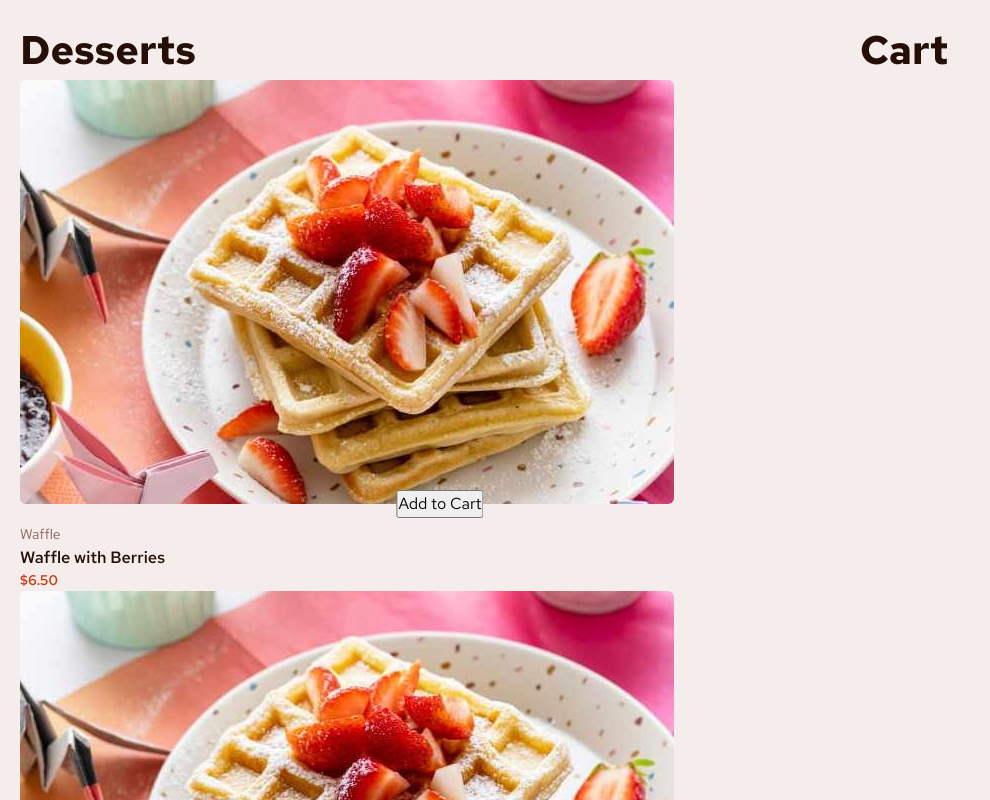
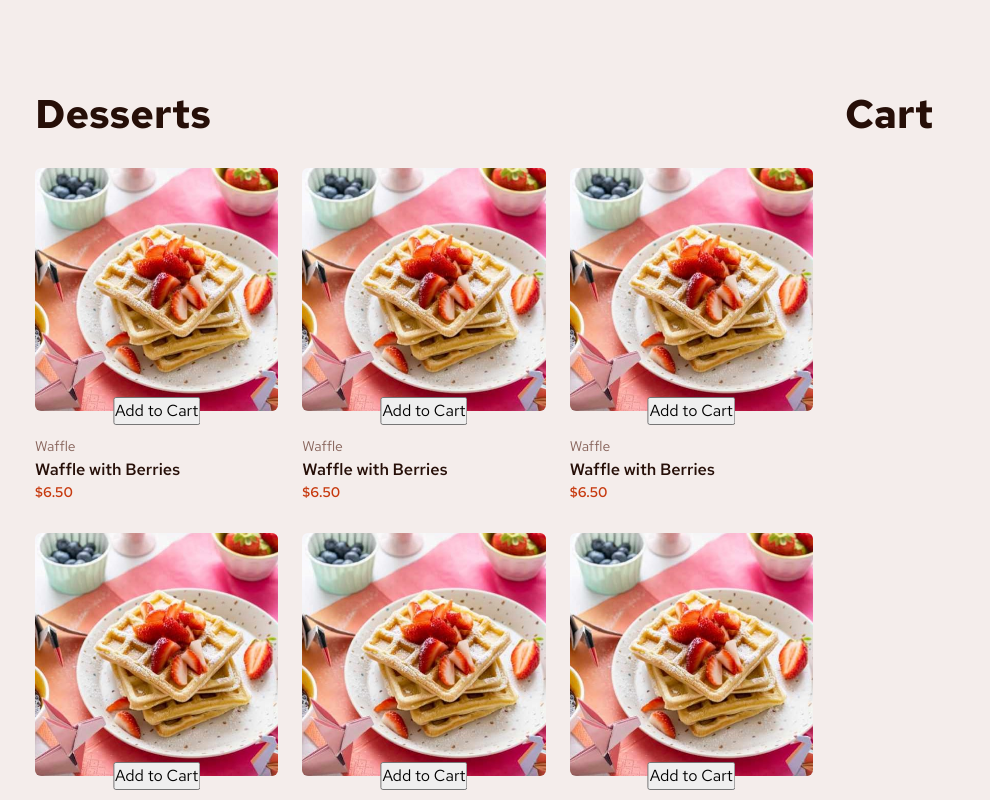
Before and after one commit to dineshsigma/react-add-to-cart, a React (Vite) app: page / in a window 1280 px wide. Shown: the top 800 px of the page, without its empty margins (0-990 px from the left). Built offline with nearby package versions, Linux system fonts and the light colour scheme.

Commit message:
Add product grid responsiveness;

```diff
--- a/src/components/ProductCard.jsx
+++ b/src/components/ProductCard.jsx
@@ -1,4 +1,6 @@
-import image from "../assets/images/image-waffle-mobile.jpg";
+import mobileImage from "../assets/images/image-waffle-mobile.jpg";
+import tabletImage from "../assets/images/image-waffle-tablet.jpg";
+import desktopImage from "../assets/images/image-waffle-desktop.jpg";
 
 import styles from "./ProductCard.module.css";
 
@@ -6,11 +8,15 @@ function ProductCard() {
   return (
     <div>
       <div className={styles.productImageContainer}>
-        <img
-          className={styles.productImage}
-          src={image}
-          alt="Waffle with Berries"
-        />
+        <picture className={styles.productImage}>
+          <source srcSet={desktopImage} media="(min-width: 60rem" />
+          <source srcSet={tabletImage} media="(min-width: 40rem" />
+          <img
+            className={styles.productImage}
+            src={mobileImage}
+            alt="Waffle with Berries"
+          />
+        </picture>
         <button>
           <p>Add to Cart</p>
         </button>
--- a/src/components/ProductCard.module.css
+++ b/src/components/ProductCard.module.css
@@ -1,6 +1,6 @@
 .productImageContainer {
   position: relative;
-  margin-bottom: calc((20 / 16) * 1rem);
+  margin-bottom: calc((25 / 16) * 1rem);
 }
 
 .productImage {
@@ -32,3 +32,15 @@
   font-weight: 600;
   color: var(--red);
 }
+
+@media screen and (min-width: 50em) {
+  .productImageContainer {
+    aspect-ratio: 1 / 1;
+  }
+
+  .productImage {
+    height: 100%;
+    object-fit: cover;
+    src: url(../assets/images/icon-carbon-neutral.svg);
+  }
+}
--- a/src/components/ProductGrid.jsx
+++ b/src/components/ProductGrid.jsx
@@ -1,8 +1,13 @@
 import ProductCard from "./ProductCard";
+
+import styles from "./ProductGrid.module.css";
 
 function ProductGrid() {
   return (
-    <div>
+    <div className={styles.productGrid}>
+      <ProductCard />
+      <ProductCard />
+      <ProductCard />
       <ProductCard />
       <ProductCard />
       <ProductCard />
--- /dev/null
+++ b/src/components/ProductGrid.module.css
@@ -0,0 +1,19 @@
+.productGrid {
+  display: grid;
+  grid-template-columns: 1fr;
+  row-gap: calc((30 / 16) * 1rem);
+}
+
+@media screen and (min-width: 40em) {
+  .productGrid {
+    grid-template-columns: 1fr 1fr;
+    column-gap: 1.5rem;
+  }
+}
+
+@media screen and (min-width: 60em) {
+  .productGrid {
+    grid-template-columns: 1fr 1fr 1fr;
+    column-gap: 1.5rem;
+  }
+}
--- a/src/components/ProductList.jsx
+++ b/src/components/ProductList.jsx
@@ -1,9 +1,11 @@
 import ProductGrid from "./ProductGrid";
+
+import styles from "./ProductList.module.css";
 
 function ProductList() {
   return (
-    <div>
-      <h2>Desserts</h2>
+    <div className={styles.productSection}>
+      <h2 className={styles.gridTitle}>Desserts</h2>
       <ProductGrid />
     </div>
   );
--- /dev/null
+++ b/src/components/ProductList.module.css
@@ -0,0 +1,15 @@
+.gridTitle {
+  margin-bottom: 1.5rem;
+}
+
+@media screen and (min-width: 40em) {
+  .productSection {
+    max-width: calc((800 / 16) * 1rem);
+  }
+}
+
+@media screen and (min-width: 60em) {
+  .productSection {
+    max-width: calc((800 / 16) * 1rem);
+  }
+}
--- a/src/global.css
+++ b/src/global.css
@@ -66,13 +66,32 @@ h2 {
 .app-container {
   min-height: 100vh;
   padding: calc((20 / 16) * 1rem);
+  max-width: calc((350 / 16) * 1rem);
+  margin: 0 auto;
 
   display: grid;
   grid-template-columns: 1fr;
 }
 
-@media only screen and (min-width: 60rem) {
+@media screen and (min-width: 40em) {
   .app-container {
-    grid-template-columns: 1fr calc((400 / 16) * 1rem);
+    max-width: calc((500 / 16) * 1rem);
+    margin: 2rem auto;
   }
 }
+
+@media screen and (min-width: 60em) {
+  .app-container {
+    width: fit-content;
+    max-width: calc((1000 / 16) * 1rem);
+  }
+}
+
+@media screen and (min-width: 80em) {
+  .app-container {
+    max-width: calc((1250 / 16) * 1rem);
+    margin: 4rem auto;
+    grid-template-columns: 1fr calc((400 / 16) * 1rem);
+    column-gap: 2rem;
+  }
+}
```
